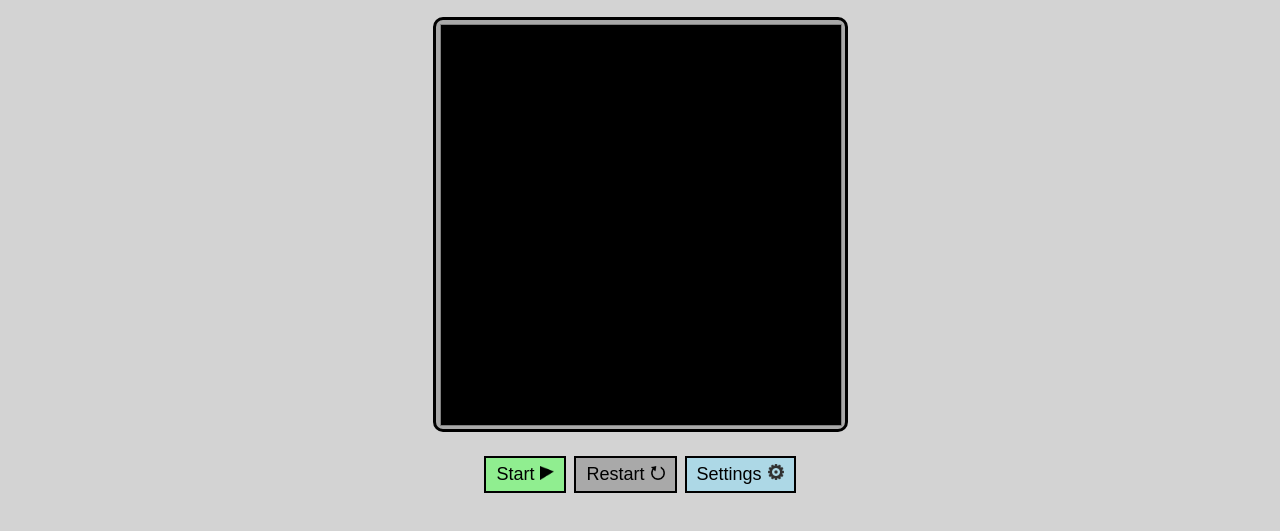
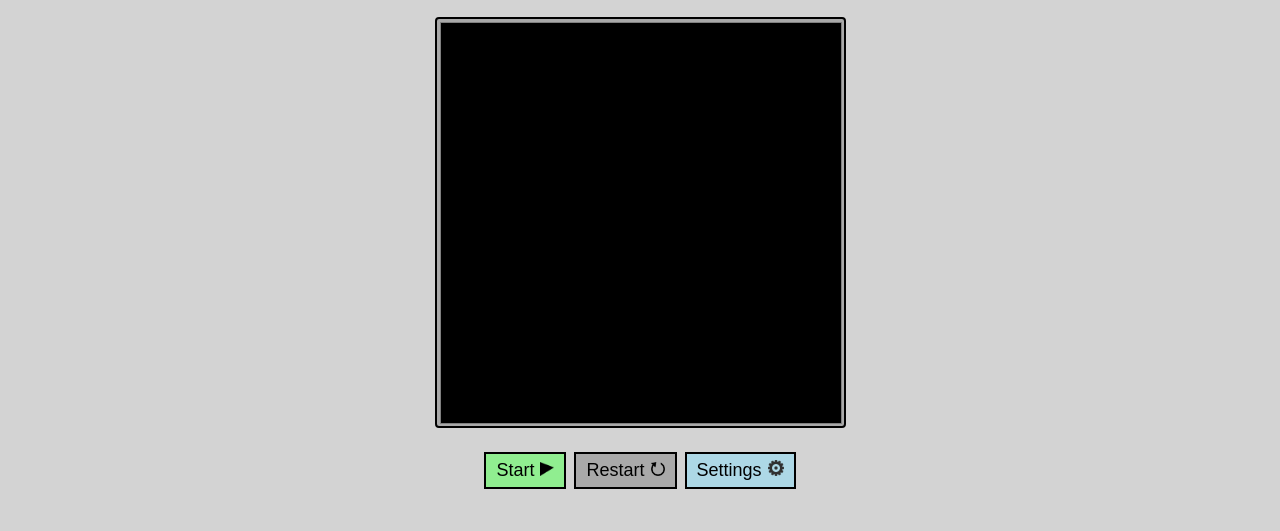
Before and after one commit to RaionaAleksander/Play-space, a React app: page /games/snake in a window 1280 px wide. Shown: the part 167-698 px from the top of the page. Built offline with nearby package versions, Linux system fonts and the light colour scheme.

Commit message:
Changed file

```diff
--- a/src/resourses/css/Snake.module.css
+++ b/src/resourses/css/Snake.module.css
@@ -8,17 +8,17 @@
 }
 
 .snakeBorder {
-    border: 3px solid black;
-    border-radius: 10px;
+    border: 2px solid black;
+    border-radius: 4px;
     background-color: darkgray;
     margin-top: 20px;
-    width: 409px;
-    height: 409px;
+    width: 407px;
+    height: 407px;
 }
 
 .snakeCanvas {
     border: 1px solid gray;
-    margin: 4px;
+    margin: 3px;
 }
 
 .buttonsContainer {
```
